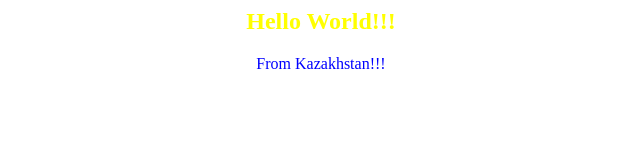
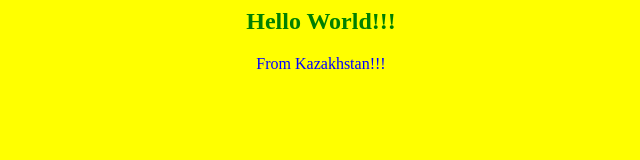
Before and after one commit to abylai001/app-for-jenkins, a plain HTML site: page index.html in a window 1280 px wide. Shown: the whole page, without its empty margins (319-959 px from the left). Drawn offline with Linux system fonts and the light colour scheme.

Commit message:
Second commit

```diff
--- a/index.html
+++ b/index.html
@@ -1,7 +1,7 @@
 <html>
-<body bgcolor=white>
+<body bgcolor=yellow>
 <center>
-<h2><font color=yellow>Hello World!!!</font></h2>
+<h2><font color=green>Hello World!!!</font></h2>
 
 <font color=blue>From Kazakhstan!!!</font>
 
```
